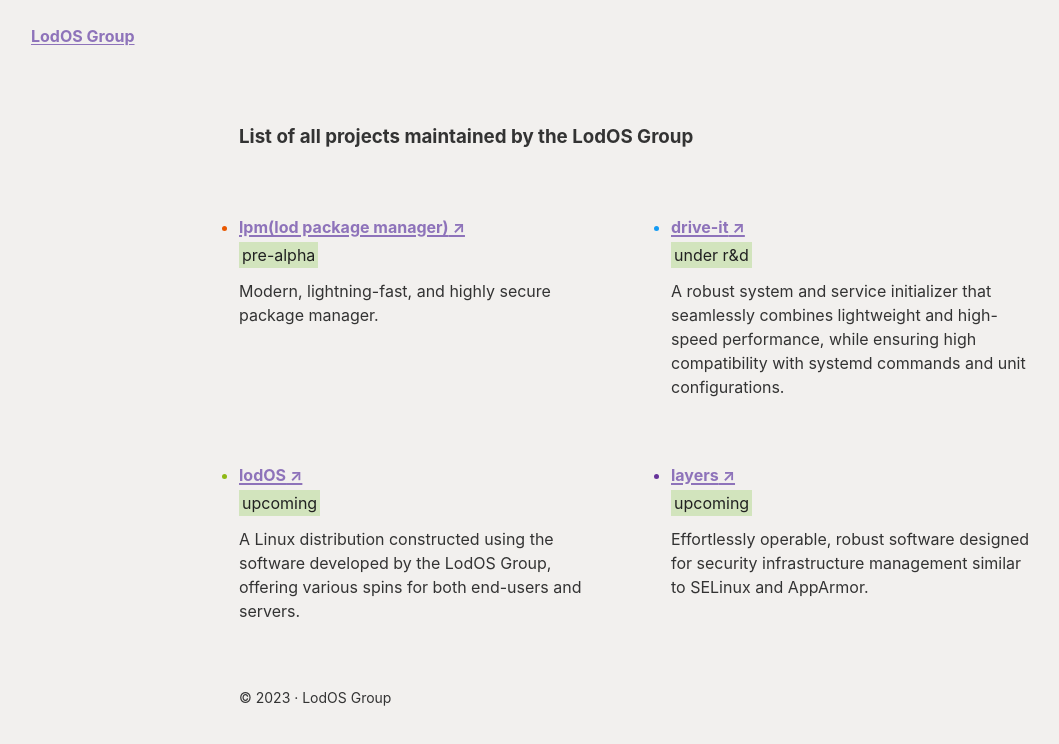
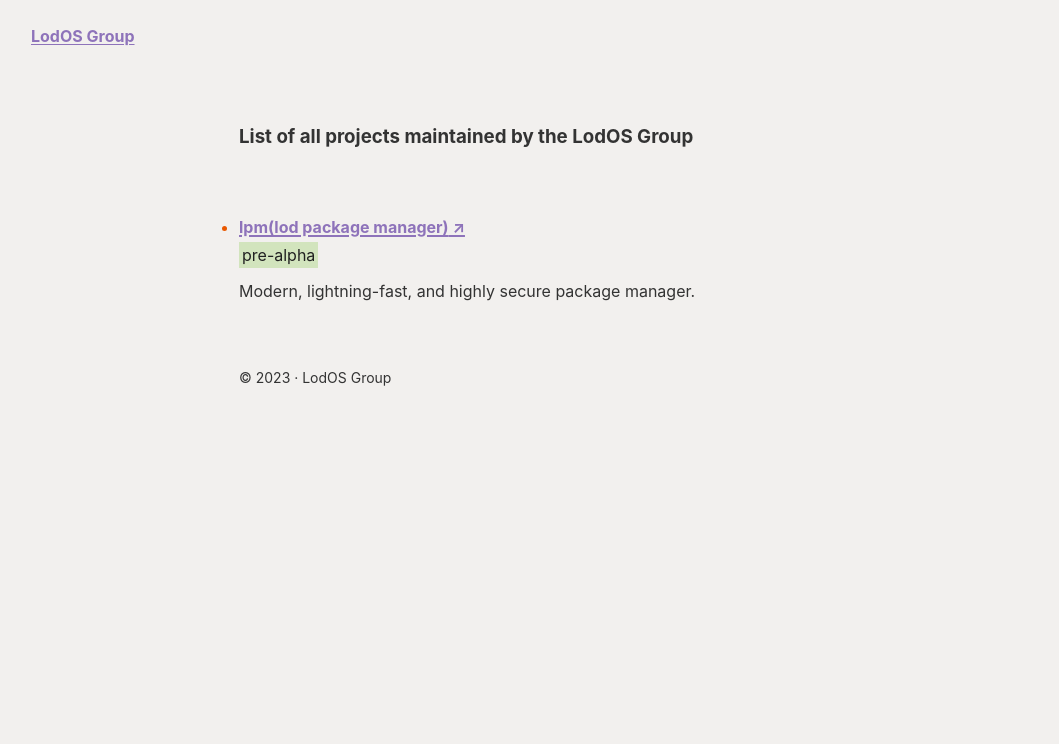
Before and after one commit to lodosgroup/lodosgroup.org, a Gatsby site: page /projects in a window 1280 px wide. Shown: the whole page, without its empty margins (1-1060 px from the left). Built offline with nearby package versions, Linux system fonts and the light colour scheme; Gatsby itself is replaced by a stand-in of ours.

Commit message:
comment out pages that are not ready or seems wrong
Signed-off-by: onur-ozkan <work@onurozkan.dev>

```diff
--- a/src/pages/projects.js
+++ b/src/pages/projects.js
@@ -11,24 +11,24 @@ const links = [
     status: "pre-alpha",
     description: "Modern, lightning-fast, and highly secure package manager.",
   },
-  {
-    text: "drive-it",
-    url: "#",
-    status: "under r&d",
-    description: "A robust system and service initializer that seamlessly combines lightweight and high-speed performance, while ensuring high compatibility with systemd commands and unit configurations.",
-  },
-  {
-    text: "lodOS",
-    url: "#",
-    status: "upcoming",
-    description: "A Linux distribution constructed using the software developed by the LodOS Group, offering various spins for both end-users and servers.",
-  },
-  {
-    text: "layers",
-    url: "#",
-    status: "upcoming",
-    description: "Effortlessly operable, robust software designed for security infrastructure management similar to SELinux and AppArmor.",
-  },
+  // {
+  //   text: "drive-it",
+  //   url: "#",
+  //   status: "under r&d",
+  //   description: "A robust system and service initializer that seamlessly combines lightweight and high-speed performance, while ensuring high compatibility with systemd commands and unit configurations.",
+  // },
+  // {
+  //   text: "lodOS",
+  //   url: "#",
+  //   status: "upcoming",
+  //   description: "A Linux distribution constructed using the software developed by the LodOS Group, offering various spins for both end-users and servers.",
+  // },
+  // {
+  //   text: "layers",
+  //   url: "#",
+  //   status: "upcoming",
+  //   description: "Effortlessly operable, robust software designed for security infrastructure management similar to SELinux and AppArmor.",
+  // },
 ]
 
 const SecondPage = () => (
```
Also changed, not shown: src/pages/index.js (+10 -10 lines).
